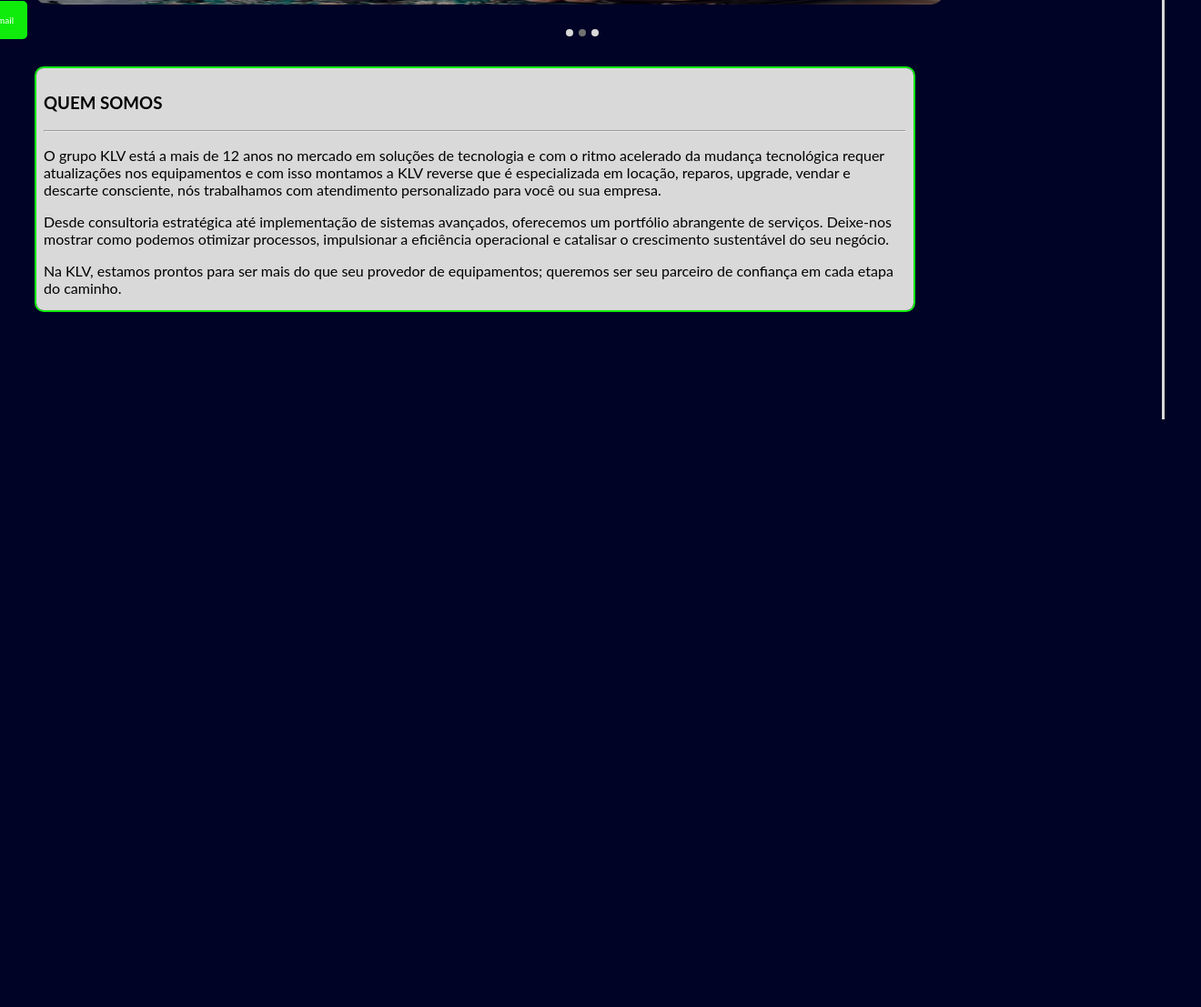
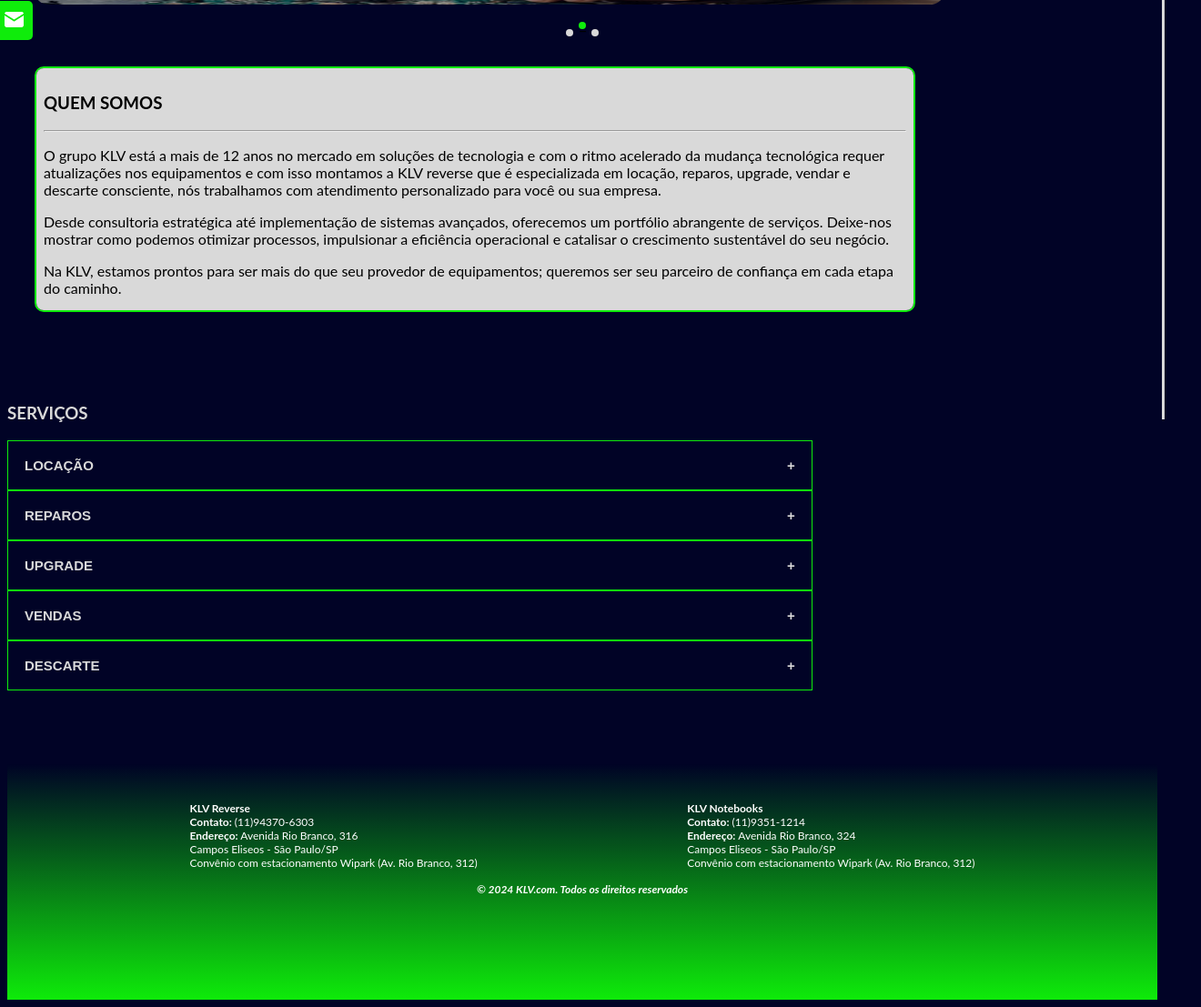
Before and after one commit to thamirislimasp/KLV, a plain HTML site: page index.html in a window 1280 px wide. Shown: the part 399-1506 px from the top of the page at 91% size, 1320 px wide, since content can reach past the window. Before the commit the page ends 800 px from the top, so only its background shows below. Drawn offline with Linux system fonts and the light colour scheme.

Commit message:
Aula 08/03

```diff
--- a/css/estiloMobile.css
+++ b/css/estiloMobile.css
@@ -1,10 +1,20 @@
-/* MENU MOBILE */
-
 body {
   font-family: "Lato", sans-serif;
   transition: background-color .5s;
   background-color: #010326;
 }
+
+.gradiente {
+  position: absolute;
+  right: -40px;
+  top: -25px;
+  height: 100px;
+  width: 100px;
+  border-radius: 100%;
+  background-image: radial-gradient(rgb(96, 119, 65), rgba(35, 156, 33, 0));
+}
+
+/* MENU MOBILE */
 
 .sidenav {
   height: 100%;
@@ -71,12 +81,10 @@ body {
 
 
 /* CARROSSEL MOBILE  */
+
 /*
 * {box-sizing: border-box;}
-
-body {
-  font-family: Verdana, sans-serif;
-} */
+*/
 
 .mySlides {
   display: none;
@@ -105,7 +113,7 @@ body {
 }
 
 .active {
-  background-color: #717171;
+  background-color: #0FEC0B;
 }
 
 .fade {
@@ -128,15 +136,20 @@ body {
 
 #redes a {
   position: absolute;
-  left: -100px;
+  left: -80px;
   transition: 0.3s;
-  padding: 15px;
+  padding: 8px;
   width: 100px;
   text-decoration: none;
   font-size: 10px;
   color: #FFF;
   border-radius: 0 5px 5px 0;
   text-align: end;
+}
+
+#redes img{
+  width: 25px;
+  height: 25px;
 }
 
 #redes a:hover {
@@ -175,3 +188,83 @@ body {
 }
 
 /* ACORDEON Mobile */
+
+.acordeonMobile{
+  margin-top: 100px;
+  color: #D9D9D9;
+}
+
+
+.accordion {
+  background-color: #010326;
+  color: #D9D9D9;
+  cursor: pointer;
+  padding: 18px;
+  width: 70%;
+  border: 1px solid #0FEC0B;
+  text-align: left;
+  outline: none;
+  font-size: 15px;
+  transition: 0.4s;
+  font-weight: bold;
+}
+
+.active, .accordion:hover {
+  background-color: #0FEC0B;
+}
+
+.accordion:after {
+  content: '\002B';
+  color: #D9D9D9;
+  font-weight: bold;
+  float: right;
+  margin-left: 5px;
+}
+
+.active:after {
+  content: "\2212";
+}
+
+.panel {
+  padding: 0 9.7%;
+  display: none;
+  background-color: #010326;
+  overflow: hidden;
+  color: #D9D9D9;
+  width: 50%;
+  border: 1px solid #0FEC0B;
+}
+
+/* FOOTER */
+
+footer {
+  margin-top: 80px;
+  height: 260px;
+  background-image: linear-gradient(to bottom, rgba(14, 235, 10, 0), rgba(14, 235, 10, 1));
+  color: #fff;
+}
+
+.menu-rodape {
+  display: flex;
+  justify-content: space-evenly;
+}
+
+
+.loja ul {
+  list-style: none;
+  font-size: 12px;
+  padding: 15px;
+
+}
+
+.loja {
+  margin: 10px 10px auto;
+  padding: 5px;
+}
+
+.direitos {
+  margin-top: -30px;
+  color: #fff;
+  text-align: center;
+  font-size: 12px;
+}
--- a/index.html
+++ b/index.html
@@ -9,6 +9,9 @@
 </head>
 
 <body>
+  <!-- CIRCULO GRADIENTE -->
+
+  <div class="gradiente"></div>
 
   <!-- MENU MOBILE 320 -->
 
@@ -26,7 +29,7 @@
     <span onclick="openNav()">&#9776;</span>
   </div>
 
-  <!-- CARROSSEL MOBILE 300 -->
+  <!-- CARROSSEL MOBILE 320 -->
 
   <div class="slideshow-container">
 
@@ -54,9 +57,15 @@
     <!-- Icones REDES SOCIAIS -->
 
     <div id="redes" class="redesSociais">
-      <a href="#" id="whatsapp">Whatsapp</a>
-      <a href="#" id="instagram">Instagram</a>
-      <a href="#" id="email">E-mail</a>
+      <a href="#" id="whatsapp">
+        <img src="imagens/MicrosoftTeams-image.png" alt="">
+      </a>
+      <a href="#" id="instagram">
+        <img src="imagens/MicrosoftTeams-image (1).png" alt="">
+      </a>
+      <a href="#" id="email">
+        <img src="imagens/Email.png" alt="">
+      </a>
     </div>
 
     <!-- IFrame Quem Somos -->
@@ -70,7 +79,68 @@
       <p>Contribuímos para um mundo mais limpo e sustentável, protegendo o planeta enquanto avançamos tecnologicamente, aqui você pode descartar seu "lixo eletrônico" e ainda ter um retorno em créditos para ser utilizado em qualquer loja do nosso grupo.</p>
     </div>
 
+
     <!-- Acordeon SERVIÇOS -->
+
+
+    <div class="acordeonMobile">
+      <h3>SERVIÇOS</h3>
+
+      <button class="accordion">LOCAÇÃO</button>
+      <div class="panel">
+        <p>Lorem ipsum dolor sit amet, consectetur adipisicing elit, sed do eiusmod tempor incididunt ut labore et dolore magna aliqua. </p>
+      </div>
+
+      <button class="accordion">REPAROS</button>
+      <div class="panel">
+        <p>Lorem ipsum dolor sit amet, consectetur adipisicing elit, sed do eiusmod tempor incididunt ut labore et dolore magna aliqua. </p>
+      </div>
+
+      <button class="accordion">UPGRADE</button>
+      <div class="panel">
+        <p>Lorem ipsum dolor sit amet, consectetur adipisicing elit, sed do eiusmod tempor incididunt ut labore et dolore magna aliqua. </p>
+      </div>
+
+      <button class="accordion">VENDAS</button>
+      <div class="panel">
+        <p>Lorem ipsum dolor sit amet, consectetur adipisicing elit, sed do eiusmod tempor incididunt ut labore et dolore magna aliqua. </p>
+      </div>
+
+      <button class="accordion">DESCARTE</button>
+      <div class="panel">
+        <p>Lorem ipsum dolor sit amet, consectetur adipisicing elit, sed do eiusmod tempor incididunt ut labore et dolore magna aliqua. </p>
+      </div>
+    </div>
+
+    <!-- FOOTER -->
+
+    <footer>
+      <div class="menu-rodape">
+          <div class="loja">
+              <ul>
+                  <li><b>KLV Reverse</b></li>
+                  <li><b>Contato:</b> (11)94370-6303</li>
+                  <li><b>Endereço:</b> Avenida Rio Branco, 316 <br>Campos Eliseos - São Paulo/SP<br>Convênio com
+                      estacionamento Wipark (Av. Rio Branco, 312)</li>
+              </ul>
+          </div>
+
+          <div class="loja">
+              <ul>
+                  <li><b>KLV Notebooks</b></li>
+                  <li><b>Contato:</b> (11)9351-1214</li>
+                  <li><b>Endereço: </b> Avenida Rio Branco, 324 <br>Campos Eliseos - São Paulo/SP<br>Convênio com
+                      estacionamento Wipark (Av. Rio Branco, 312)</li>
+              </ul>
+          </div>
+
+      </div>
+      <div class="direitos">
+          <p><b><i>© 2024 KLV.com. Todos os direitos reservados</i></b></p>
+      </div>
+
+    </footer>
+
 
 
 
@@ -115,6 +185,21 @@
 
   // ACORDEON Mobile
 
+  var acc = document.getElementsByClassName("accordion");
+  var i;
+
+  for (i = 0; i < acc.length; i++) {
+    acc[i].addEventListener("click", function() {
+      this.classList.toggle("active");
+      var panel = this.nextElementSibling;
+      if (panel.style.display === "block") {
+        panel.style.display = "none";
+      } else {
+        panel.style.display = "block";
+      }
+    });
+  }
+
 </script>
 
 </body>
```
Also changed, not shown: radial_gradient.html (+5 -3 lines), imagens/Email.png (added), imagens/MicrosoftTeams-image (1).png (added), imagens/MicrosoftTeams-image.png (added), 1 other file.
